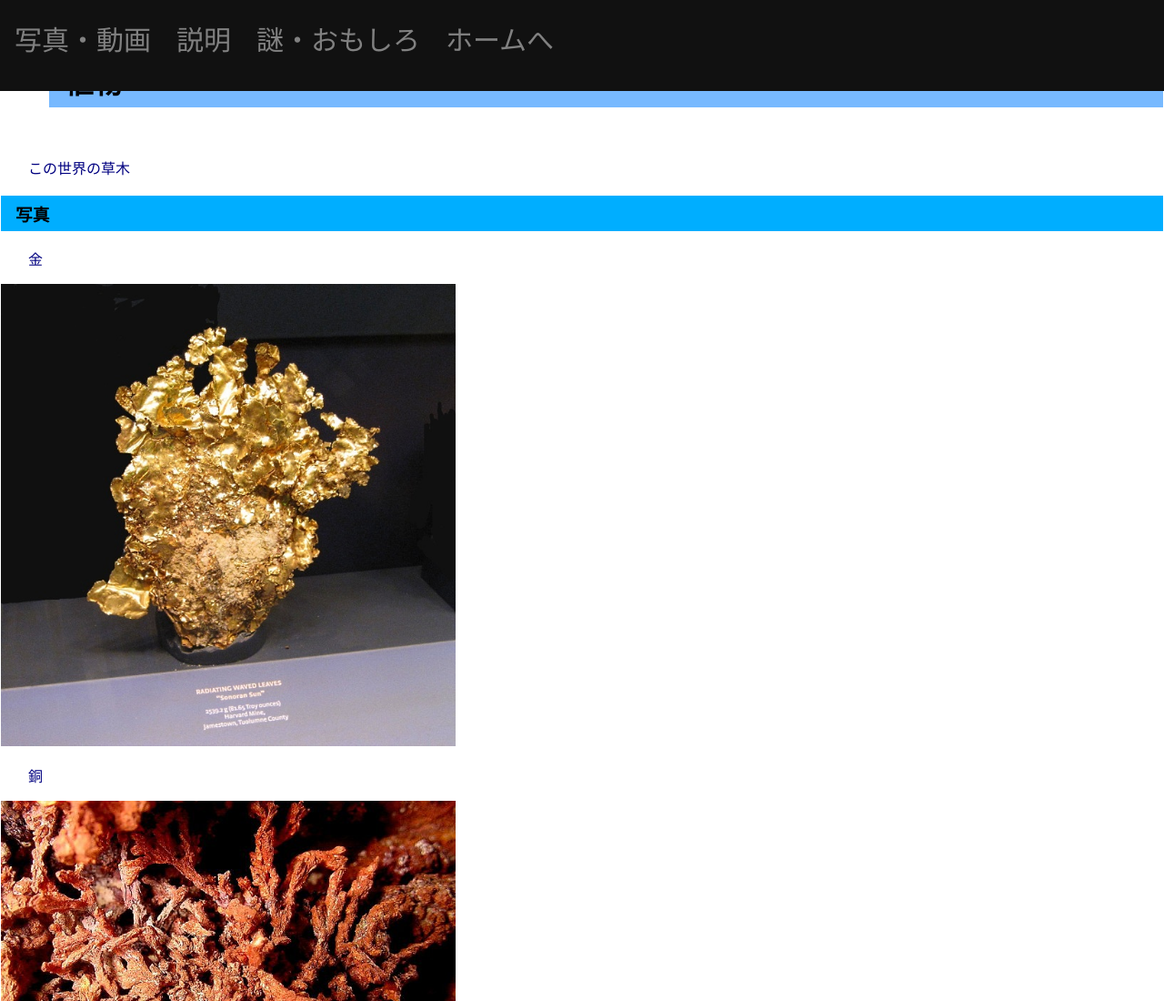
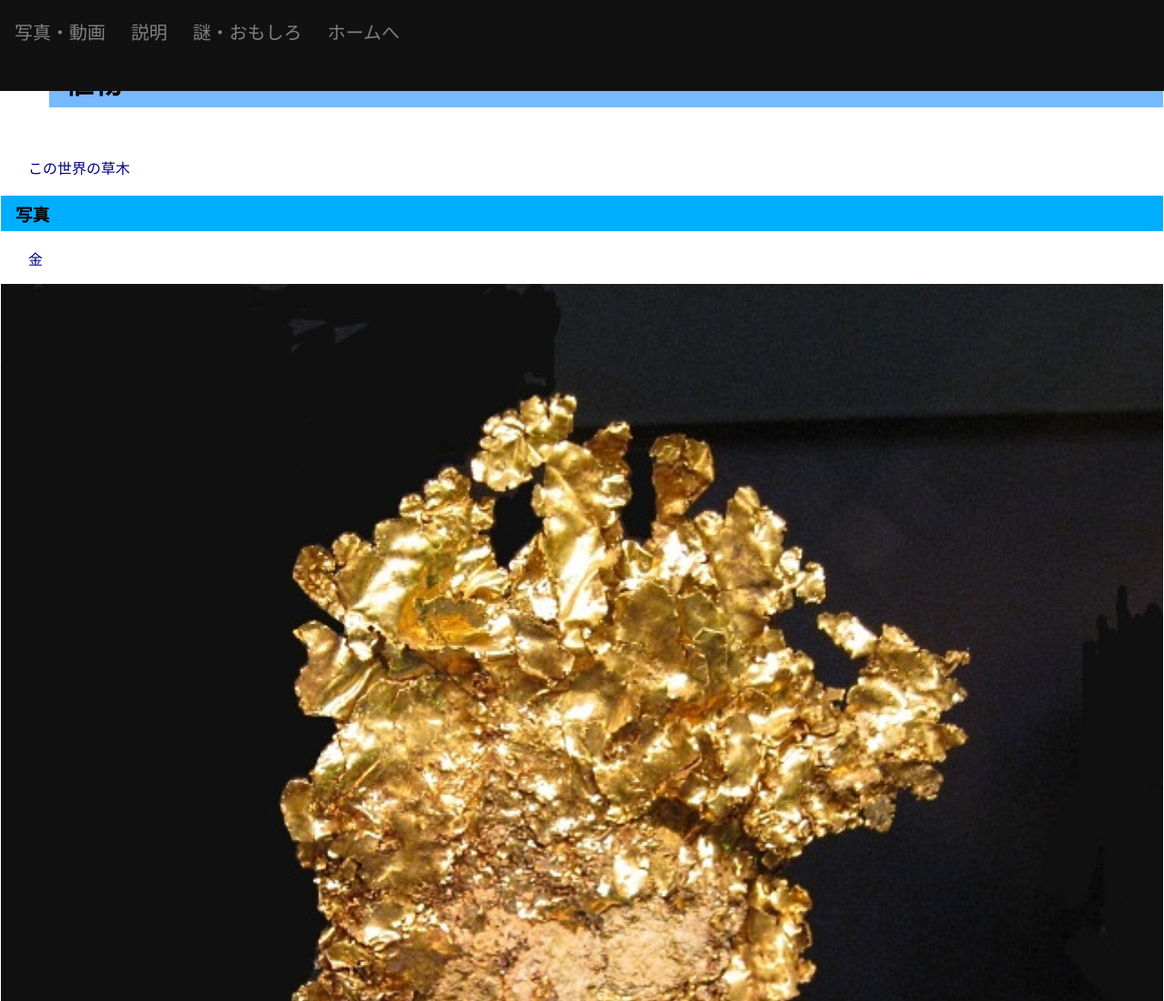
Before and after one commit to kirintou/takarasagashi, a plain HTML site: page Plants.html in a window 1280 px wide. Shown: the top 1100 px of the page at 91% size. Drawn offline with Linux system fonts and the light colour scheme.

Commit message:
Update style.css

```diff
--- a/style.css
+++ b/style.css
@@ -1,3 +1,7 @@
+img{
+    width: 100%;
+    height: auto;
+}
 
 body {
     padding-top:60px;
@@ -27,7 +31,7 @@ body {
   .sidenav a {
     padding: 6px 8px 6px 16px;
     text-decoration: none;
-    font-size: 30px;
+    font-size: 20px;
     color: #818181;
     display: inline;
   }
@@ -44,7 +48,7 @@ body {
   /* On smaller screens, where height is less than 450px, change the style of the sidebar (less padding and a smaller font size) */
   @media screen and (max-height: 450px) {
     .sidenav {padding-top: 15px;}
-    .sidenav a {font-size: 30px;}
+    .sidenav a {font-size: 20px;}
   }
 
 
```
